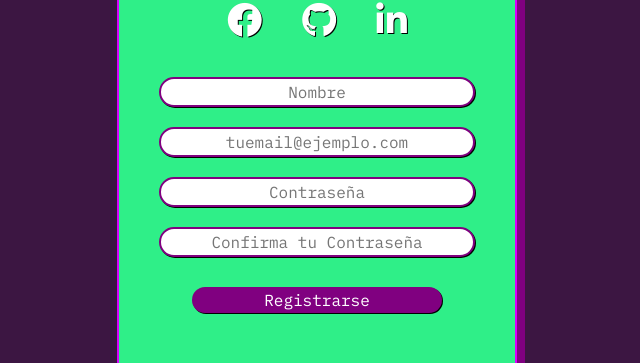
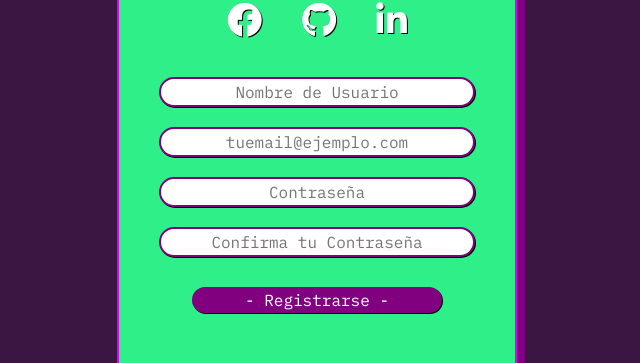
Before and after one commit to Ferreira1990/reactd2, a React (Vite) app: page / in a window 1280 px wide. Shown: the part 213-576 px from the top of the page, without its empty margins (323-963 px from the left). Built offline with nearby package versions, Linux system fonts and the light colour scheme.

Commit message:
formulario_rev5

```diff
--- a/src/components/Formulario.jsx
+++ b/src/components/Formulario.jsx
@@ -47,7 +47,7 @@ return (
             <input
                 type="text"
                 name="nombre"
-                placeholder="Nombre"
+                placeholder="Nombre de Usuario"
                 value={nombre}
                 onChange={(e) => setNombre (e.target.value)}
                 />
@@ -73,7 +73,7 @@ return (
                 onChange={(e) => setConfirmPassword (e.target.value)}
                 />
                 <div>
-                    <button className="custombuttoncf" type="submit">Registrarse</button>
+                    <button className="custombuttoncf" type="submit"> - Registrarse - </button>
                 </div>
         </form>
 
```
